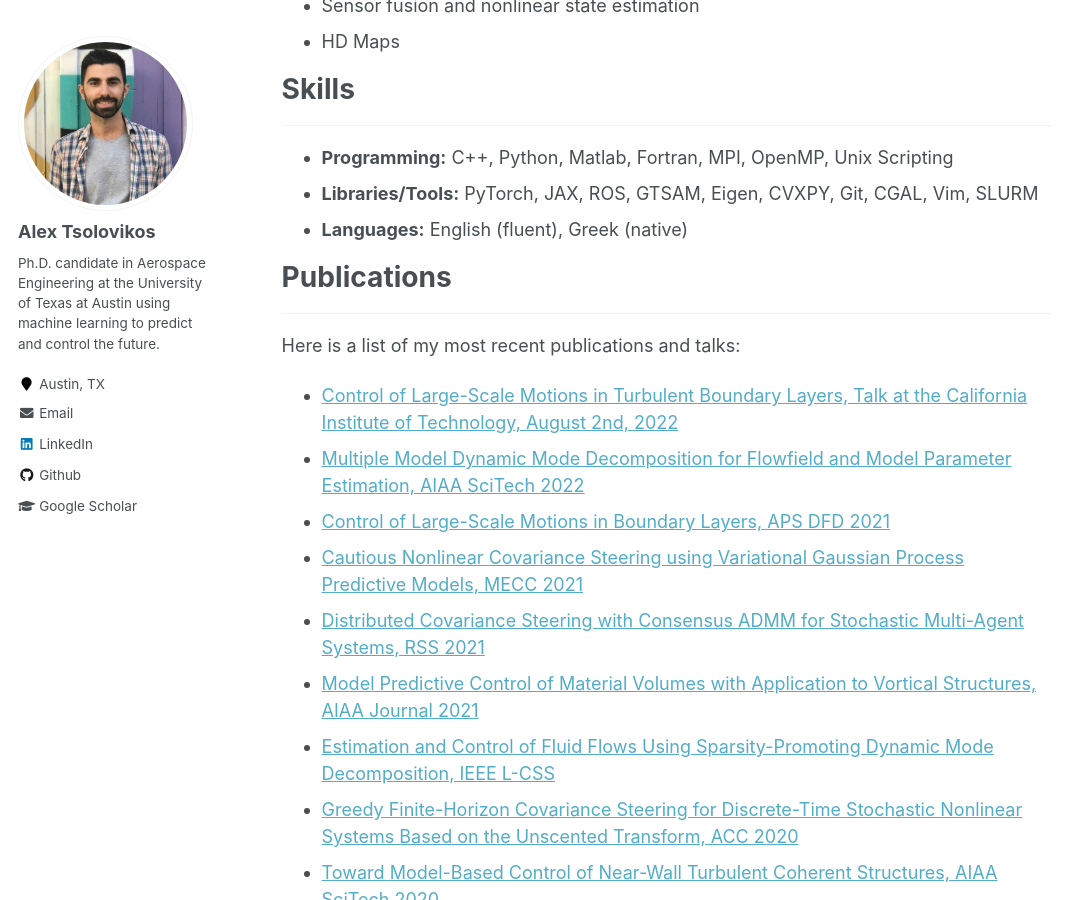
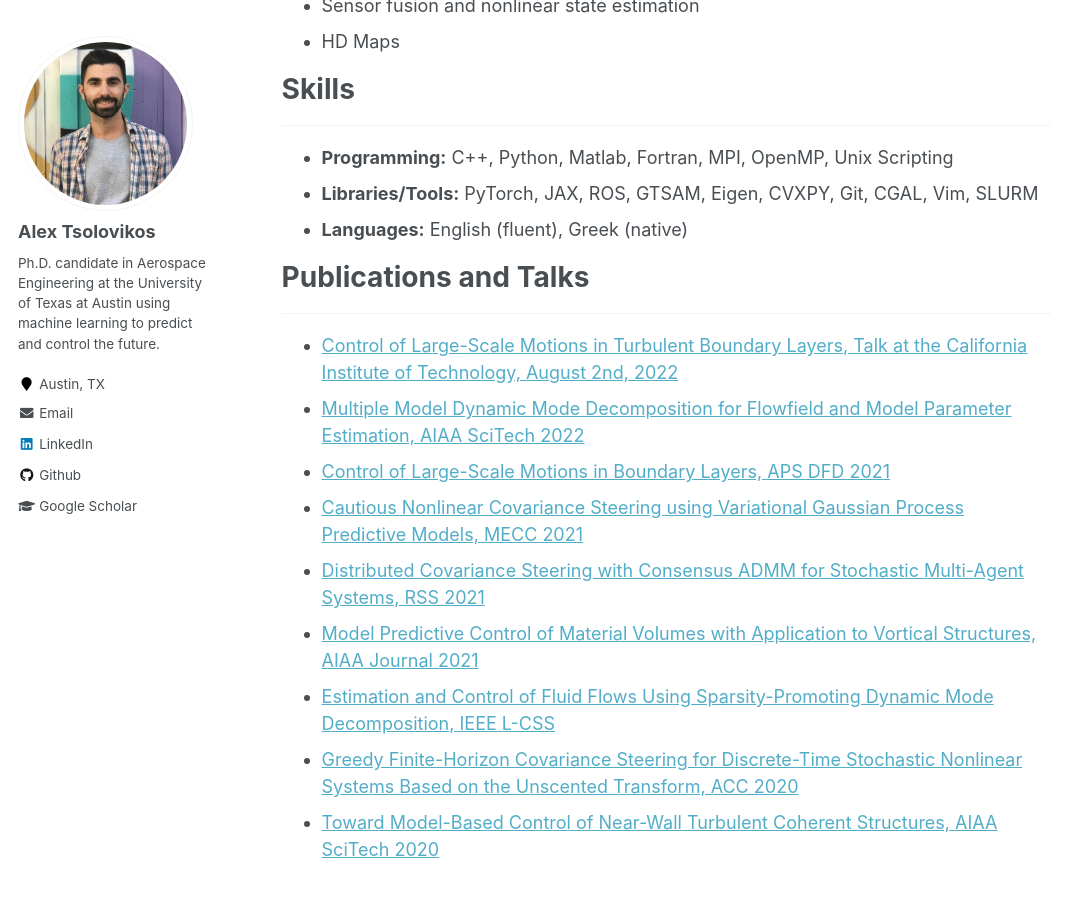
Before and after one commit to alextsolovikos/alextsolovikos.github.io, a Jekyll site: the page built from _pages/about.md, in a window 1280 px wide and 900 px high, scrolled down 1393 px. Shown: the whole window, without its empty margins (0-1082 px from the left). Built offline with Jekyll 4.4.1, drawn with Linux system fonts in a browser that asks for light colours.

Commit message:
Update about.md

```diff
--- a/_pages/about.md
+++ b/_pages/about.md
@@ -131,10 +131,8 @@ As a three-time intern with **Aptiv**, I have worked extensively on:
 - **Languages:**       English (fluent), Greek (native)
 
 
-# Publications
+# Publications and Talks
 ***
-
-Here is a list of my most recent publications and talks:
 
 - [Control of Large-Scale Motions in Turbulent Boundary Layers, Talk at the California Institute of Technology, August 2nd, 2022](/docs/Caltech_Presentation-Reaping_the_Whirlwind-2022-08-02-Alex_Tsolovikos-share.pdf)
 - [Multiple Model Dynamic Mode Decomposition for Flowfield and Model Parameter Estimation, AIAA SciTech 2022](/publications/2022-01-07-Multiple-Model-DMD-Estimation/)
```
